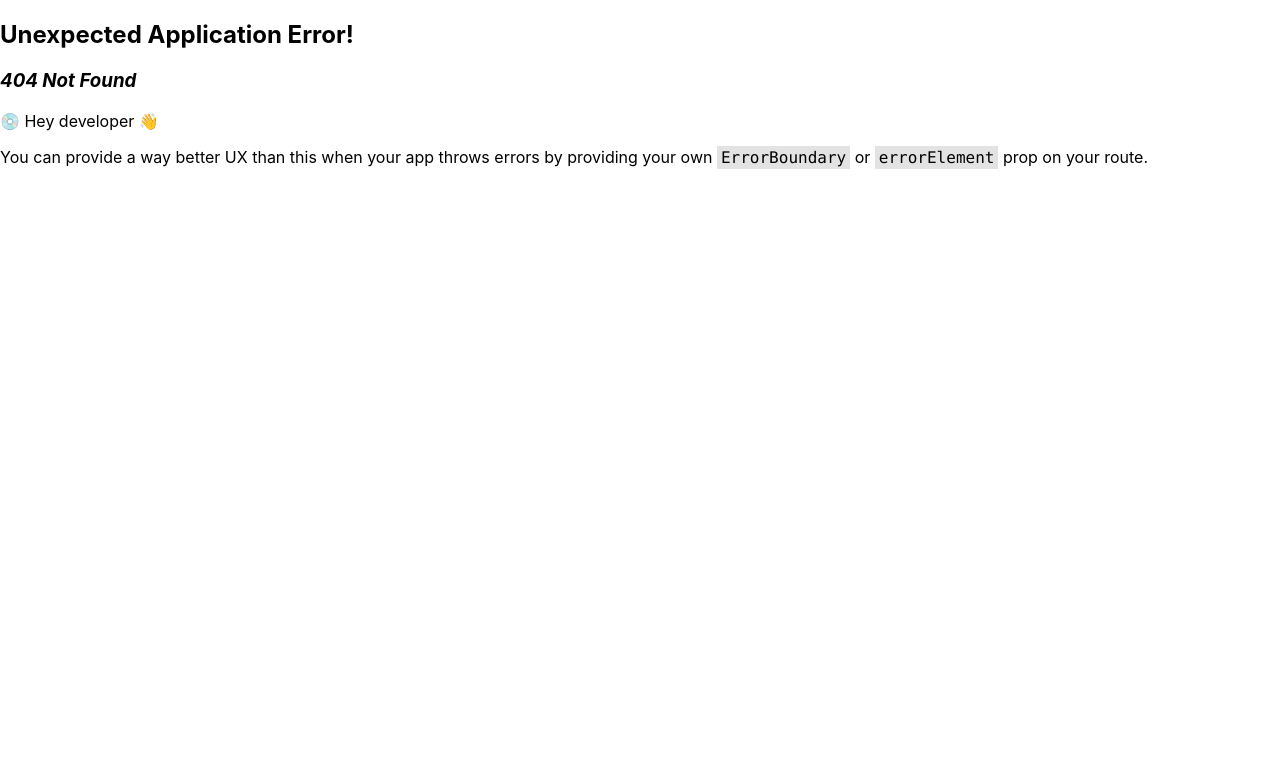
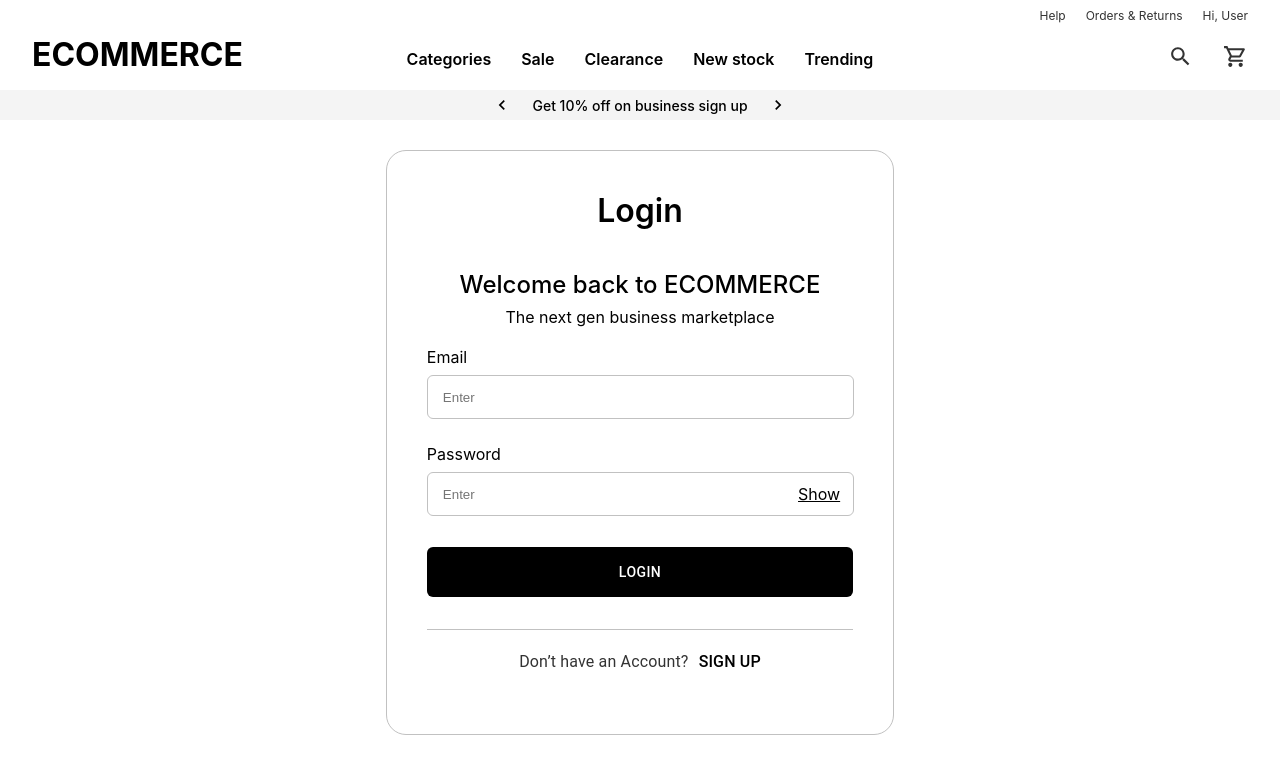
Before and after one commit to suneelfm/revispy-test, a React (Create React App) app: page /sign-in in a window 1280 px wide. Before the commit this address had no page. Shown: the top 774 px of the page. Built offline with nearby package versions, Linux system fonts and the light colour scheme.

Commit message:
Designed Sign in page

```diff
--- a/src/Router.tsx
+++ b/src/Router.tsx
@@ -2,13 +2,17 @@ import React from "react";
 import { createBrowserRouter, RouterProvider } from "react-router-dom";
 import Layout from "./components/organisms/Layout";
 import SignUpPage from "./components/organisms/SignUpPage";
+import SignInPage from "./components/organisms/SignInPage";
 
 export default function Router() {
   const router = createBrowserRouter([
     {
       path: "/",
       element: <Layout />,
-      children: [{ path: "sign-up", element: <SignUpPage /> }],
+      children: [
+        { path: "sign-up", element: <SignUpPage /> },
+        { path: "sign-in", element: <SignInPage /> },
+      ],
     },
   ]);
   return <RouterProvider router={router} />;
--- /dev/null
+++ b/src/components/organisms/SignInPage.tsx
@@ -0,0 +1,31 @@
+import { Grid2, Typography } from "@mui/material";
+import React from "react";
+import styles from "../../styles/SignInPage.module.css";
+import TextField from "../atoms/TextField";
+import CustomButton from "../atoms/CustomButton";
+
+export default function SignInPage() {
+  return (
+    <Grid2 container p={5} justifyContent={"center"}>
+      <Grid2 size={12} className={styles.title}>
+        Login
+      </Grid2>
+      <Grid2 size={12} className={styles.subTitle}>
+        Welcome back to ECOMMERCE
+      </Grid2>
+      <Grid2 size={12} className={styles.description}>
+        The next gen business marketplace
+      </Grid2>
+      <form style={{ width: "100%" }}>
+        <TextField label="Email" value="" />
+        <TextField type="password" label="Password" value="" />
+        <Grid2 size={12} pt={2} pb={4} borderBottom={"1px solid #C1C1C1"}>
+          <CustomButton type="submit">Login</CustomButton>
+        </Grid2>
+      </form>
+      <Typography className={styles.signUpLink}>
+        Don’t have an Account? <a href="/sign-up">SIGN UP</a>
+      </Typography>
+    </Grid2>
+  );
+}
--- /dev/null
+++ b/src/styles/SignInPage.module.css
@@ -0,0 +1,31 @@
+.title {
+  font-size: 32px;
+  font-weight: 600;
+  text-align: center;
+  padding-bottom: 20px;
+}
+
+.subTitle {
+  padding: 20px 0 8px 0;
+  text-align: center;
+  font-size: 24px;
+  font-weight: 500;
+}
+
+.description {
+  font-size: 16px;
+  text-align: center;
+  margin-bottom: 10px;
+}
+
+.signUpLink {
+  font-size: 16px;
+  color: #333333;
+  margin: 20px !important;
+}
+.signUpLink > a {
+  color: #000000;
+  font-weight: 500;
+  text-decoration: none;
+  margin-left: 6px;
+}
```
